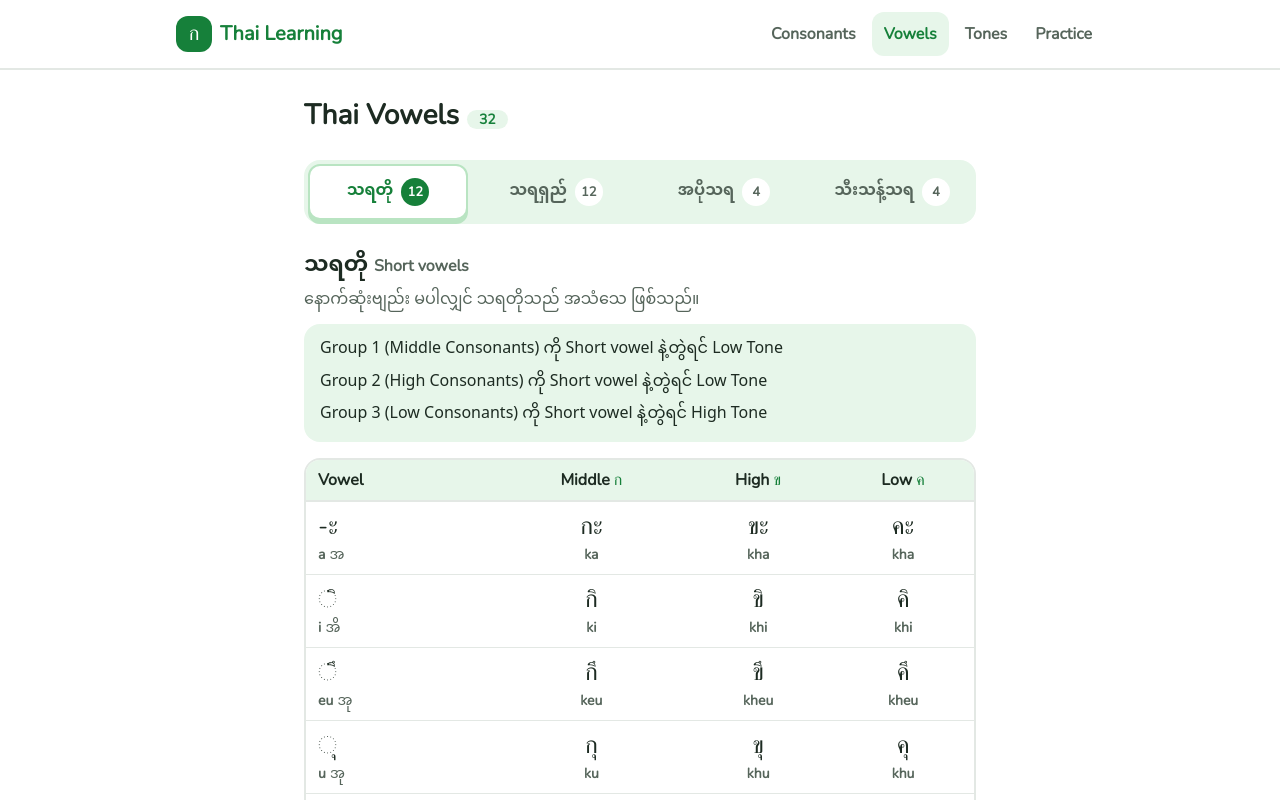
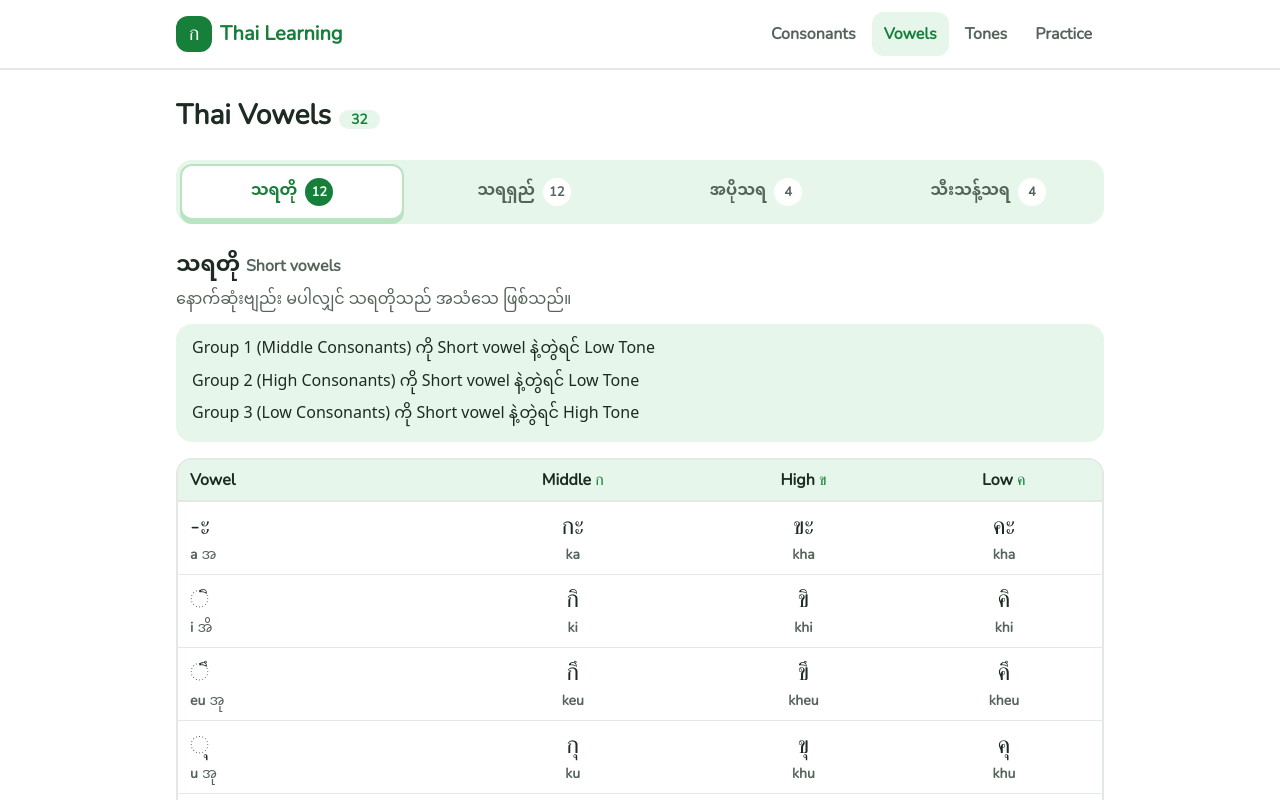
Before and after one commit to MinHan-Kyaw/thai-learning, a React (Vite) app: page /vowels in a window 1280 px wide. Shown: the top 800 px of the page. Built offline with nearby package versions, Linux system fonts and the light colour scheme.

Commit message:
Use the full content width on the vowels and tones pages

```diff
--- a/src/screens/Tones/index.tsx
+++ b/src/screens/Tones/index.tsx
@@ -59,7 +59,7 @@ const TONE_RULES: ToneRule[] = [
 ];
 
 const Tones = () => (
-  <div className="mx-auto flex max-w-[42rem] flex-col gap-8">
+  <div className="flex flex-col gap-8">
     <section aria-labelledby="tones-title">
       <h1 id="tones-title" className="text-[1.75rem] font-extrabold">
         Thai Tones
--- a/src/screens/Vowels/index.tsx
+++ b/src/screens/Vowels/index.tsx
@@ -38,7 +38,7 @@ const Vowels = () => {
   };
 
   return (
-    <div className="mx-auto flex max-w-[42rem] flex-col gap-4">
+    <div className="flex flex-col gap-4">
       <h1 className="text-[1.75rem] font-extrabold">
         Thai Vowels<span className="ms-2 rounded-full bg-brand-light px-3 text-sm font-bold text-brand">{vowels.length}</span>
       </h1>
```
